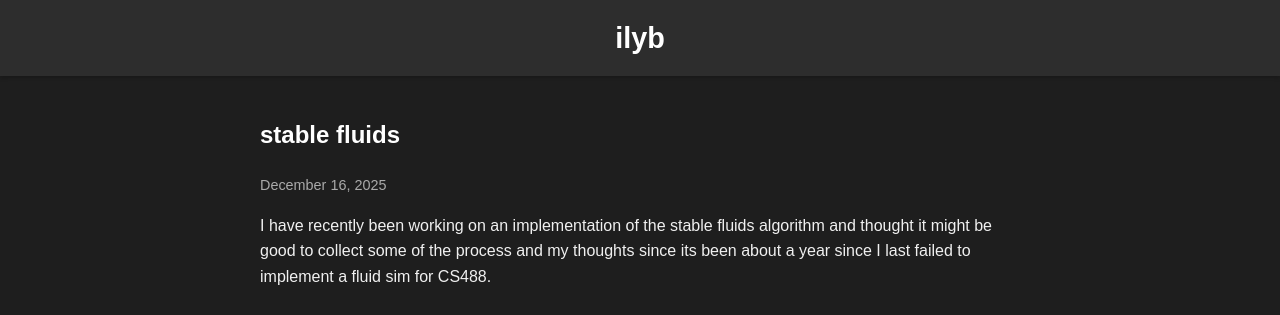
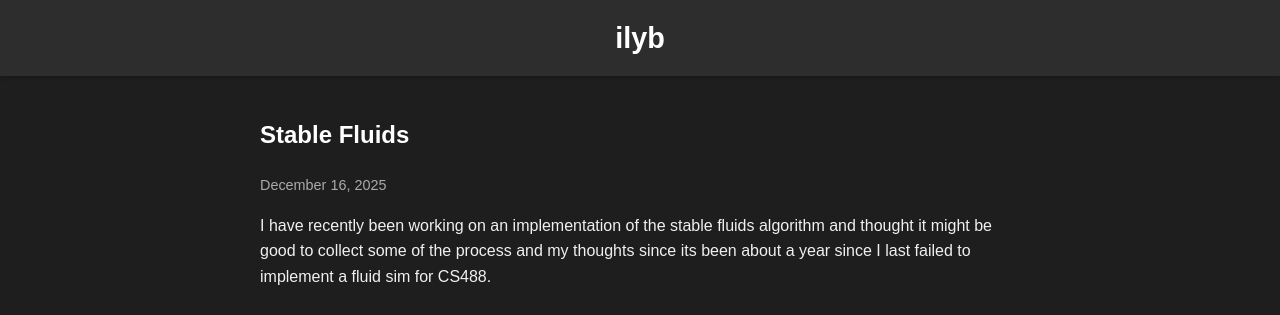
Before and after one commit to ilyb1729/ilyb1729.github.io, a Jekyll site: the page built from _posts/2025-12-16-stable-fluids.markdown, in a window 1280 px wide and 900 px high. Shown: the top 315 px of the window. Built offline with Jekyll 4.4.1, drawn with Linux system fonts in a browser that asks for light colours.

```diff
--- a/_posts/2025-12-16-stable-fluids.markdown
+++ b/_posts/2025-12-16-stable-fluids.markdown
@@ -1,6 +1,6 @@
 ---
 layout: post
-title: stable fluids
+title: Stable Fluids
 date: 2025-12-16 00:00:00 -0700
 categories: [] # Optional categories
 tags: [] # Optional tags
```
